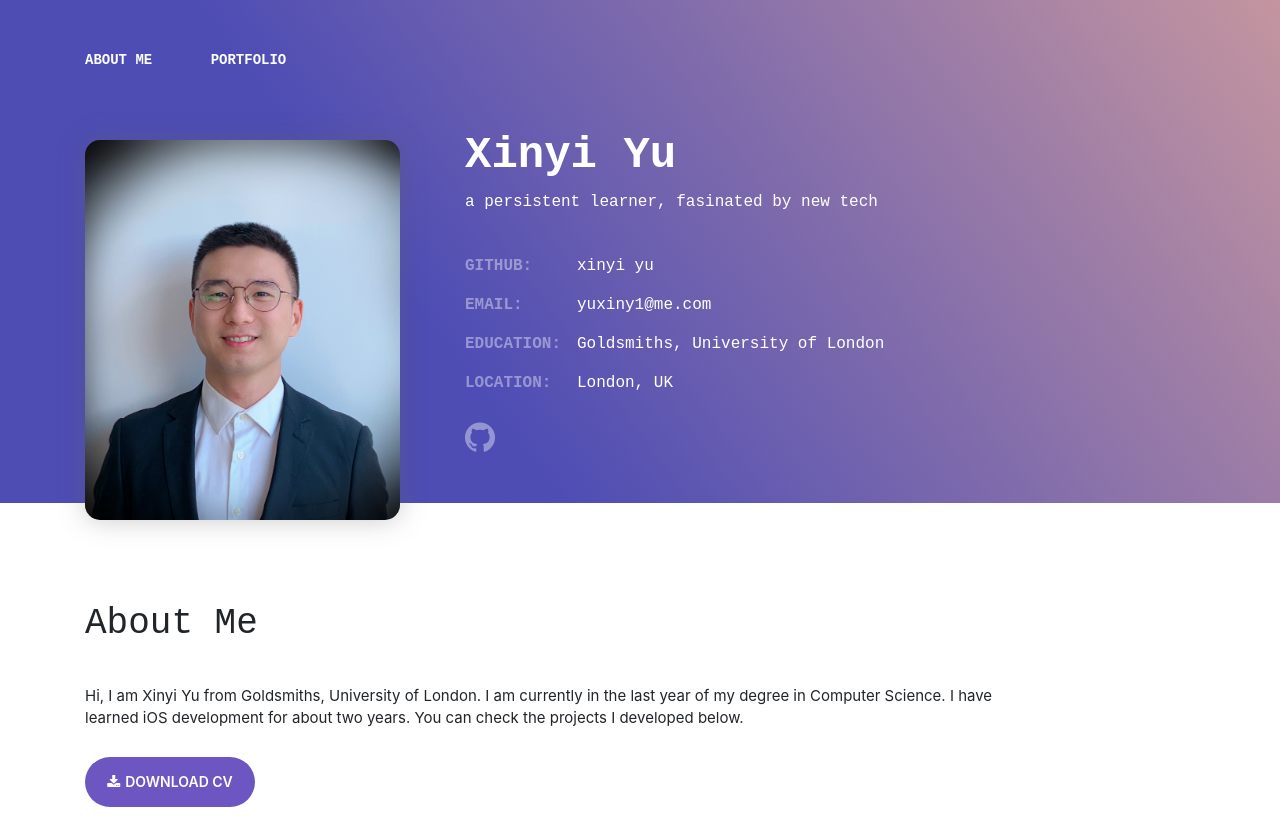
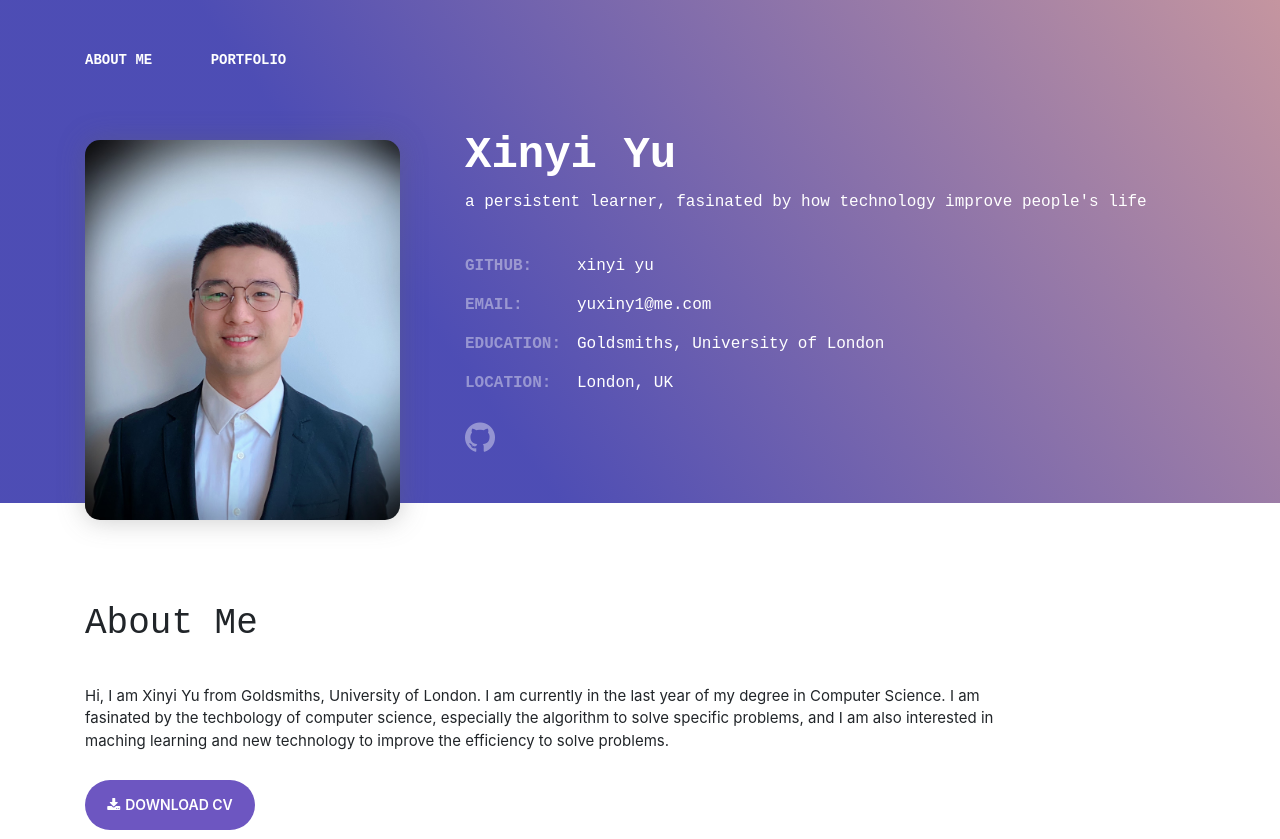
Before and after one commit to yuxiny1/yuxiny1.github.io, a plain HTML site: page index.html in a window 1280 px wide. Shown: the top 839 px of the page. Drawn offline with nearby package versions, Linux system fonts and the light colour scheme; a web font is replaced by a local one.

Commit message:
description change
change my description

```diff
--- a/index.html
+++ b/index.html
@@ -74,7 +74,7 @@
                 </div>
                 <div class="col-md-8">
                     <p class="personal-profile__name">Xinyi Yu</p>
-                    <p class="personal-profile__work">a persistent learner, fasinated by new tech</p>
+                    <p class="personal-profile__work">a persistent learner, fasinated by how technology improve people's life</p>
                     <div class="personal-profile__contacts">
                         <dl class="contact-list contact-list__opacity-titles">
                             <dt>GitHub:</dt>
@@ -107,10 +107,11 @@
             <div class="col-md-10">
                 <h2 id="hello_header" class="section__title" style="text-indent: 0px;">About Me</h2>
                 <p class="section__description">
-                    Hi, I am Xinyi Yu from Goldsmiths, University of London. I am currently in the last year of my degree in Computer Science. I have learned iOS development for about two years. You can check the projects I developed below.
+                    Hi, I am Xinyi Yu from Goldsmiths, University of London. I am currently in the last year of my degree in Computer Science.
+                    I am fasinated by the techbology of computer science, especially the algorithm to solve specific problems, and I am also interested in maching learning and new technology to improve the efficiency to solve problems.
                 </p>
                 <br>
-                <a href="files/SenLin.pdf" target="_blank" class="section_btn site-btn"><span><i
+                <a href="ressume_2022_1014" target="_blank" class="section_btn site-btn"><span><i
                     class="fa fa-download" aria-hidden="true"></i></span>Download CV</a>
             </div>
     </section>
```
